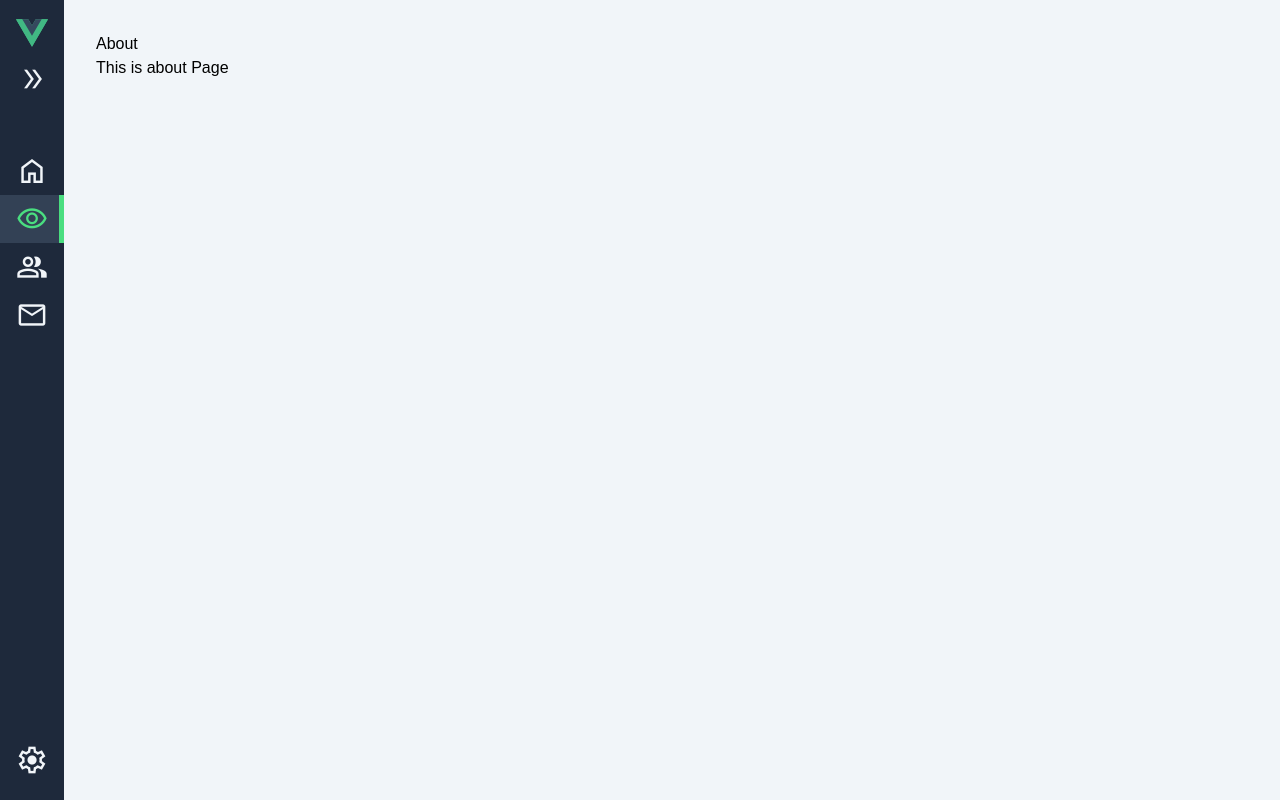
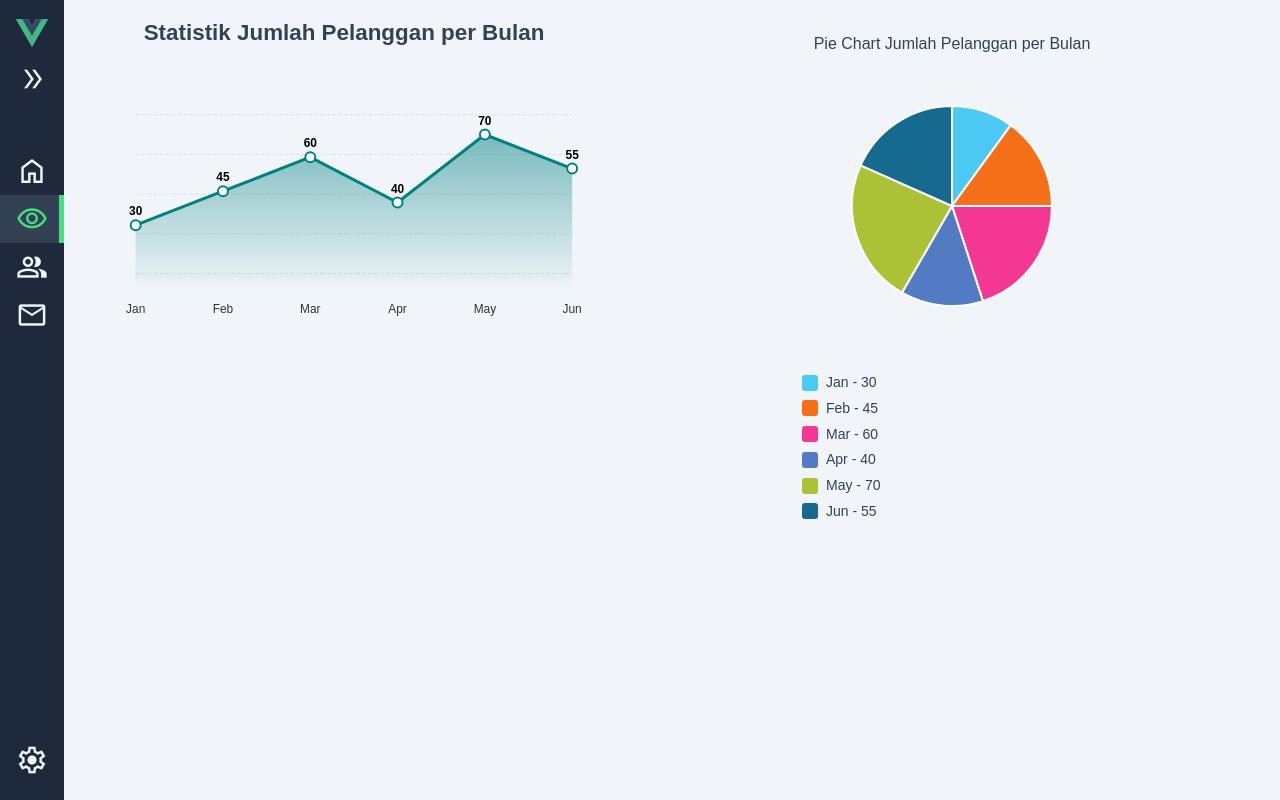
Before and after one commit to ApriliyantoDwiSaputra/Vue_start, a Vue app: page /about in a window 1280 px wide. Built offline with nearby package versions, Linux system fonts and the light colour scheme.

Commit message:
generate chart for about-ui

```diff
--- a/src/views/About.vue
+++ b/src/views/About.vue
@@ -1,14 +1,237 @@
+<script setup>
+import { computed } from "vue"
+
+const data = [
+  { month: "Jan", value: 30 },
+  { month: "Feb", value: 45 },
+  { month: "Mar", value: 60 },
+  { month: "Apr", value: 40 },
+  { month: "May", value: 70 },
+  { month: "Jun", value: 55 }
+]
+
+const width = 500
+const height = 250
+const chartHeight = 200
+const chartWidth = 440
+const max = Math.max(...data.map(d => d.value))
+
+// Skala X dan Y
+const xScale = (i) => 40 + (i * (chartWidth / (data.length - 1)))
+const yScale = (v) => chartHeight - (v / max) * 160 + 20
+
+// Buat path line
+const linePath = computed(() => {
+  return data.map((d, i) => {
+    const x = xScale(i)
+    const y = yScale(d.value)
+    return (i === 0 ? `M ${x},${y}` : `L ${x},${y}`)
+  }).join(" ")
+})
+
+// Buat area path
+const areaPath = computed(() => {
+  let path = data.map((d, i) => {
+    const x = xScale(i)
+    const y = yScale(d.value)
+    return (i === 0 ? `M ${x},${y}` : `L ${x},${y}`)
+  }).join(" ")
+  // tutup area ke bawah
+  path += ` L ${xScale(data.length - 1)},${chartHeight+20} L 40,${chartHeight+20} Z`
+  return path
+})
+
+// Pie Chart
+// Hitung total
+const total = data.reduce((sum, d) => sum + d.value, 0)
+
+// Fungsi konversi derajat → koordinat
+const polarToCartesian = (cx, cy, r, angle) => {
+  const rad = (angle - 90) * Math.PI / 180
+  return {
+    x: cx + r * Math.cos(rad),
+    y: cy + r * Math.sin(rad)
+  }
+}
+
+// Buat arc untuk setiap slice pie
+const slices = computed(() => {
+  let startAngle = 0
+  return data.map(d => {
+    const angle = (d.value / total) * 360
+    const endAngle = startAngle + angle
+    const largeArc = angle > 180 ? 1 : 0
+
+    const start = polarToCartesian(150, 150, 100, startAngle)
+    const end = polarToCartesian(150, 150, 100, endAngle)
+
+    const pathData = [
+      `M 150,150`,
+      `L ${start.x},${start.y}`,
+      `A 100,100 0 ${largeArc} 1 ${end.x},${end.y}`,
+      `Z`
+    ].join(" ")
+
+    startAngle = endAngle
+
+    return {
+      path: pathData,
+      value: d.value,
+      label: d.month
+    }
+  })
+})
+</script>
+
 <template>
-    <main class="about-page">
-        <h1>About</h1>
-        <p>This is about Page</p>
-    </main>
+  <main class="chart-container">
+    <div class="chart-header">
+      <h2>Statistik Jumlah Pelanggan per Bulan</h2>
+    </div>
+
+    <!-- SVG Chart -->
+    <svg class="chart" :width="width" :height="height" viewBox="0 0 500 250">
+      <!-- Gradient Area -->
+      <defs>
+        <linearGradient id="gradient" x1="0" x2="0" y1="0" y2="1">
+          <stop offset="0%" stop-color="teal" stop-opacity="0.5"/>
+          <stop offset="100%" stop-color="teal" stop-opacity="0"/>
+        </linearGradient>
+      </defs>
+
+      <!-- Background Grid -->
+      <g v-for="i in 5" :key="i">
+        <line
+          x1="40" :y1="i*40" x2="480" :y2="i*40"
+          stroke="#ddd" stroke-width="1" stroke-dasharray="4 2"
+        />
+      </g>
+
+      <!-- Area under line -->
+      <path :d="areaPath" fill="url(#gradient)" />
+
+      <!-- Line -->
+      <path :d="linePath" fill="none" stroke="teal" stroke-width="3" />
+
+      <!-- Data points -->
+      <g v-for="(item, index) in data" :key="index">
+        <circle
+          :cx="xScale(index)"
+          :cy="yScale(item.value)"
+          r="5"
+          class="chart-point"
+        />
+        <!-- Value text -->
+        <text
+          :x="xScale(index)"
+          :y="yScale(item.value) - 10"
+          class="chart-value"
+        >
+          {{ item.value }}
+        </text>
+        <!-- Month label -->
+        <text
+          :x="xScale(index)"
+          y="240"
+          class="chart-label"
+        >
+          {{ item.month }}
+        </text>
+      </g>
+    </svg>
+  </main>
+  <main class="pie-chart-page">
+    <div class="chart-container">
+      <h2>Pie Chart Jumlah Pelanggan per Bulan</h2>
+      <svg width="300" height="300">
+        <g v-for="(slice, index) in slices" :key="index">
+          <path
+            :d="slice.path"
+            :fill="['#4dc9f6','#f67019','#f53794','#537bc4','#acc236','#166a8f'][index % 6]"
+            stroke="white"
+            stroke-width="2"
+          />
+        </g>
+      </svg>
+
+      <ul class="legend">
+        <li v-for="(item, index) in data" :key="index">
+          <span
+            class="color-box"
+            :style="{ backgroundColor: ['#4dc9f6','#f67019','#f53794','#537bc4','#acc236','#166a8f'][index % 6] }"
+          ></span>
+          {{ item.month }} - {{ item.value }}
+        </li>
+      </ul>
+    </div>
+  </main>
 </template>
 
-<script setup>
+<style scoped>
+.chart-container {
+  padding: 1rem 2rem;
+  text-align: center;
+  color: var(--dark-alt, #333);
+}
 
-</script>
+.chart-header h2 {
+  font-size: 1.4rem;
+  font-weight: 600;
+  margin-bottom: 1.5rem;
+}
 
-<style lang="scss" scoped>
+.chart {
+  max-width: 100%;
+}
 
+.chart-point {
+  fill: white;
+  stroke: teal;
+  stroke-width: 2;
+}
+
+.chart-value {
+  text-anchor: middle;
+  font-size: 12px;
+  fill: black;
+  font-weight: bold;
+}
+
+.chart-label {
+  text-anchor: middle;
+  font-size: 12px;
+  fill: #333;
+}
+
+/* pie chart */
+.pie-chart-page {
+  padding: 1rem 5rem;
+  text-align: center;
+}
+
+.chart-container {
+  display: inline-block;
+}
+
+.legend {
+  list-style: none;
+  padding: 0;
+  margin-top: 1rem;
+  text-align: left;
+}
+
+.legend li {
+  margin: 0.3rem 0;
+  display: flex;
+  align-items: center;
+  font-size: 14px;
+}
+
+.color-box {
+  display: inline-block;
+  width: 16px;
+  height: 16px;
+  margin-right: 8px;
+  border-radius: 3px;
+}
 </style>
```
